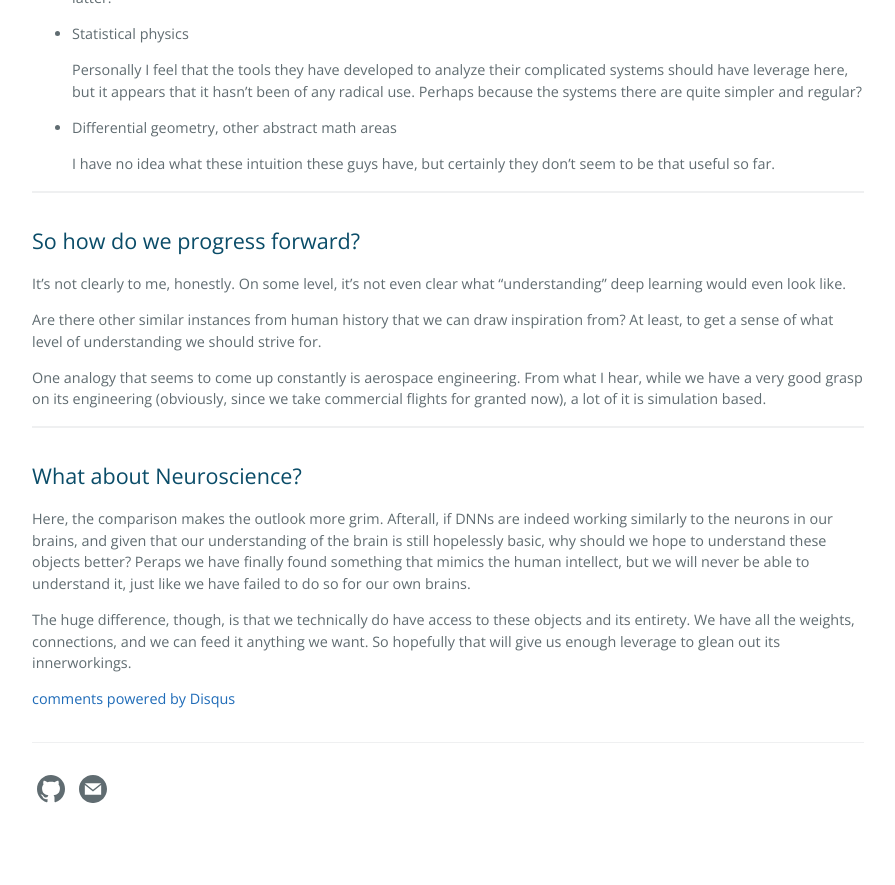
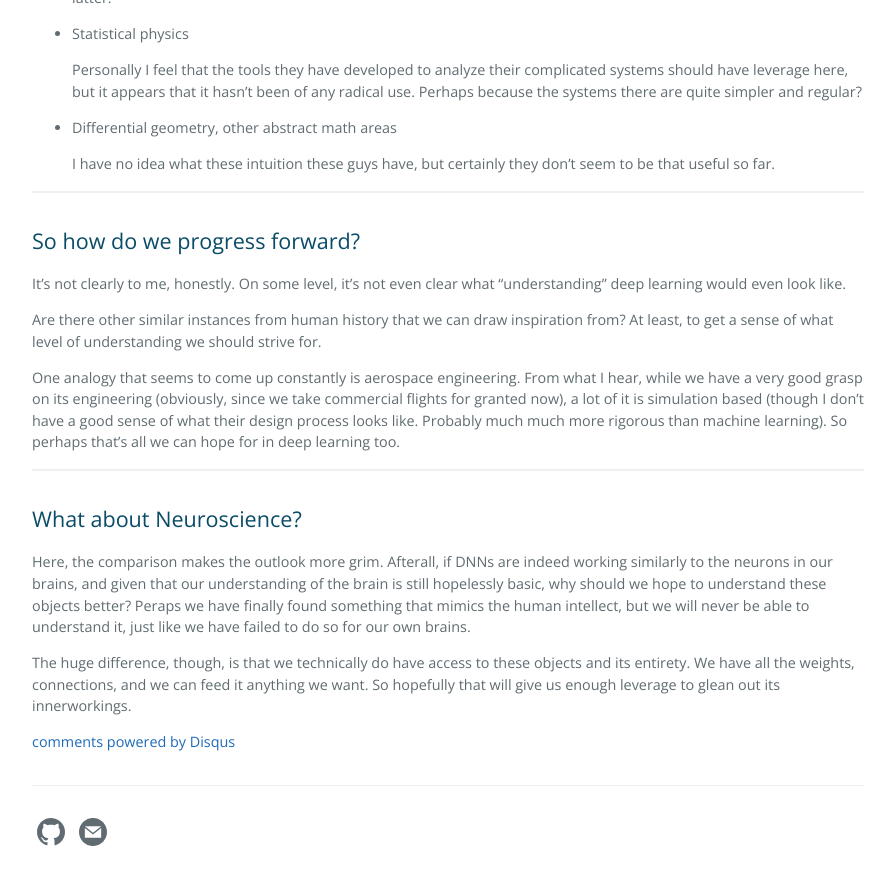
Before and after one commit to sung-max/sung-max.github.io, a Jekyll site: the page built from _posts/2019-09-19-deep-learning-shallow-understanding.markdown, in a window 1280 px wide and 900 px high, scrolled down 1456 px. Shown: the top 885 px of the window, without its empty margins (192-1087 px from the left). Built offline with Jekyll 4.4.1, drawn with Linux system fonts in a browser that asks for light colours; comment, search, counter and statistics services are not loaded; before the commit the page ends 2313 px from its top, so only the background shows below that.

Commit message:
Update 2019-09-19-deep-learning-shallow-understanding.markdown

```diff
--- a/_posts/2019-09-19-deep-learning-shallow-understanding.markdown
+++ b/_posts/2019-09-19-deep-learning-shallow-understanding.markdown
@@ -84,7 +84,7 @@ At least, to get a sense of what level of understanding we should strive for.
 
 One analogy that seems to come up constantly is aerospace engineering.
 From what I hear, while we have a very good grasp on its engineering (obviously, since we take commercial flights for granted now),
-a lot of it is simulation based.
+a lot of it is simulation based (though I don't have a good sense of what their design process looks like. Probably much much more rigorous than machine learning). So perhaps that's all we can hope for in deep learning too.
 
 -------
 
```
